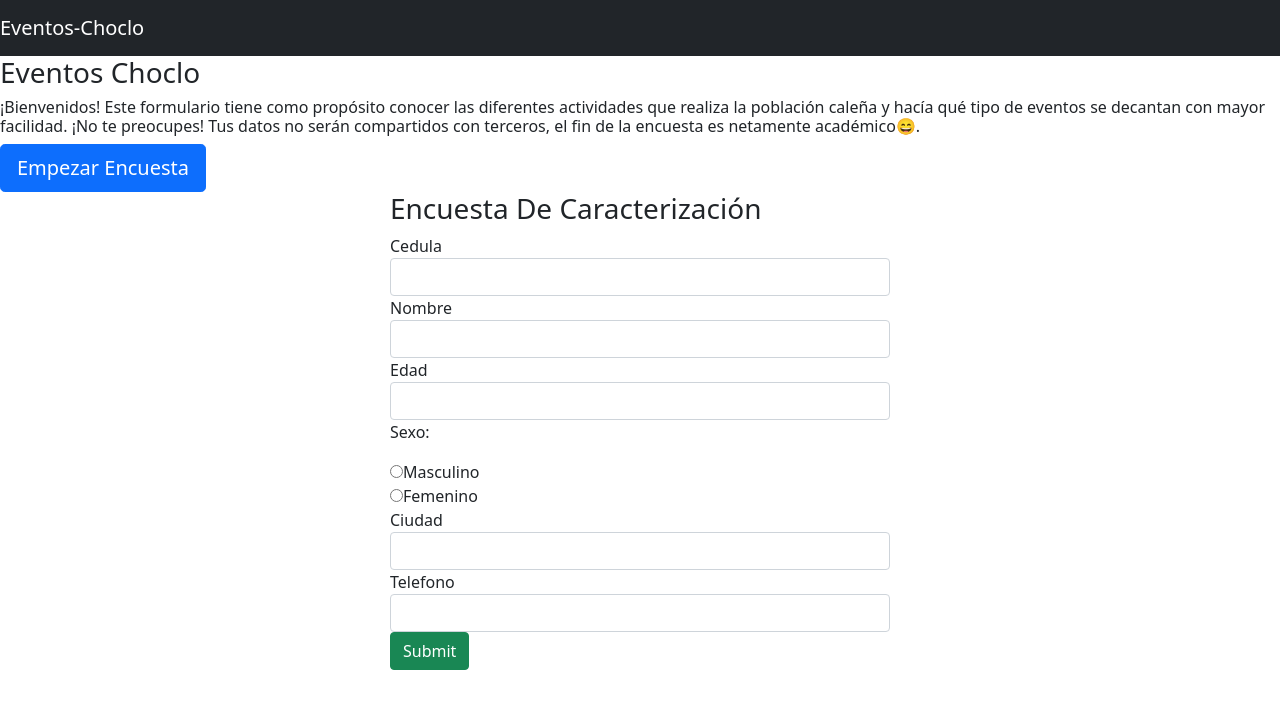
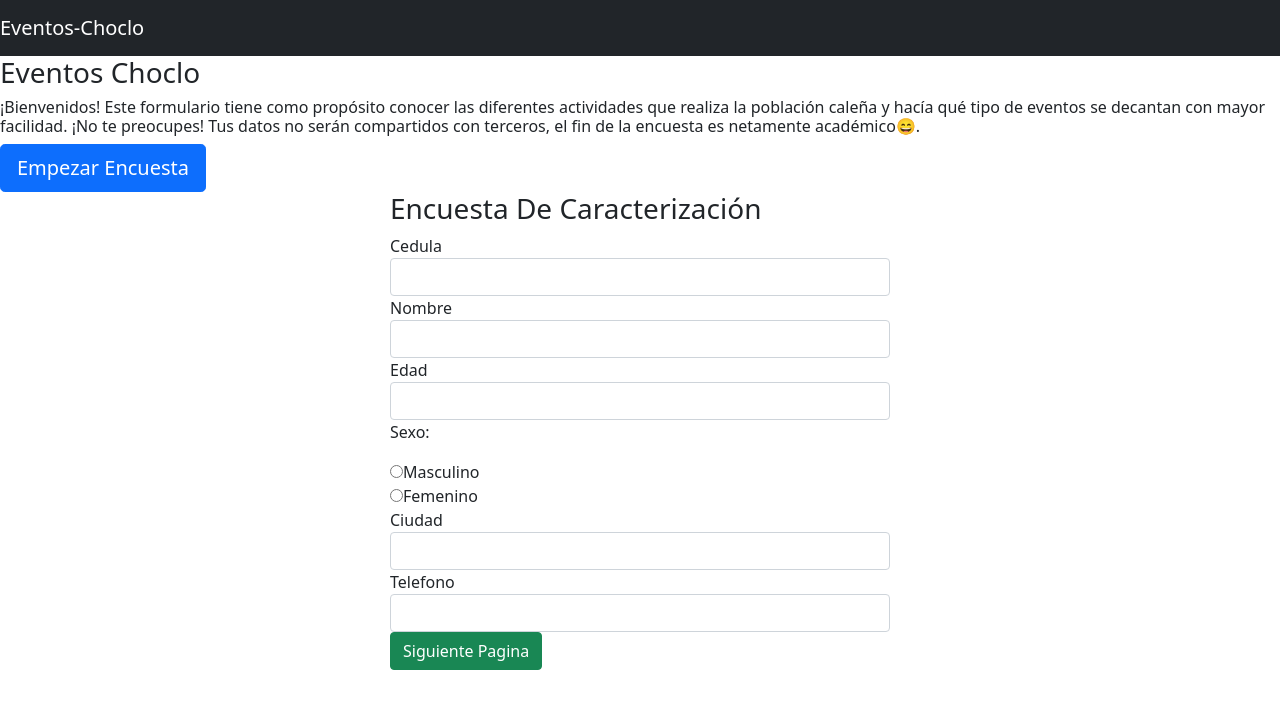
Before and after one commit to thiagoc789/front, a React (Create React App) app: page /add in a window 1280 px wide. Shown: the top 708 px of the page. Built offline with nearby package versions, Linux system fonts and the light colour scheme; the HTML template or start-up script is replaced by a standard one.

Commit message:
Al pasar a segunda pagina, se envia los datos de la primera a una tabla y se ve la segunda pagina

```diff
--- a/src/App.js
+++ b/src/App.js
@@ -1,5 +1,5 @@
 import React, { Component } from "react";
-import { Switch, Route} from "react-router-dom";
+import { Switch, Route } from "react-router-dom";
 import "bootstrap/dist/css/bootstrap.min.css";
 import "./App.css";
 
--- a/src/components/add-tutorial.component.js
+++ b/src/components/add-tutorial.component.js
@@ -2,9 +2,15 @@
 import React, { Component } from "react";
 import TutorialDataService from "../services/tutorial.service";
 import "bootstrap/dist/css/bootstrap.min.css";
+import {Route } from "react-router-dom";
+import SegundaPagina from "./segundaPagina.component";
+
+
+
 
 
 export default class AddTutorial extends Component {
+
   constructor(props) {
     super(props);
     this.onChangeCedula = this.onChangeCedula.bind(this);
@@ -15,6 +21,7 @@ export default class AddTutorial extends Component {
     this.onChangeTelefono = this.onChangeTelefono.bind(this);
     this.saveTutorial = this.saveTutorial.bind(this);
     this.newTutorial = this.newTutorial.bind(this);
+    <Route exact path="/segundaPagina" component={SegundaPagina} />
 
     this.state = {
       cedula: "",
@@ -86,6 +93,7 @@ export default class AddTutorial extends Component {
           submitted: true
         });
         console.log(response.data);
+        window.location.href = '/segundaPagina';
       })
       .catch(e => {
         console.log(e);
@@ -107,15 +115,15 @@ export default class AddTutorial extends Component {
   }
 
   render() {
+
     return (
+
       <div className="submit-form">
         {this.state.submitted ? (
           <div>
 
             <h4>Enviado Correctamente</h4>
-            <button className="btn btn-success" onClick={this.newTutorial}>
-              Crear Nueva Encuesta
-            </button>
+
           </div>
         ) : (
 
@@ -209,10 +217,14 @@ export default class AddTutorial extends Component {
               />
             </div>
 
+            <button onClick={this.saveTutorial} className="btn btn-success">
+              Siguiente Pagina
+            </button>
 
-            <button onClick={this.saveTutorial} className="btn btn-success">
-              Submit
-            </button>
+
+
+
+
           </div>
         )}
       </div>
```
Also changed, not shown: src/components/segundaPagina.component.js (added). Lines whose indentation alone changed are shown as unchanged.
